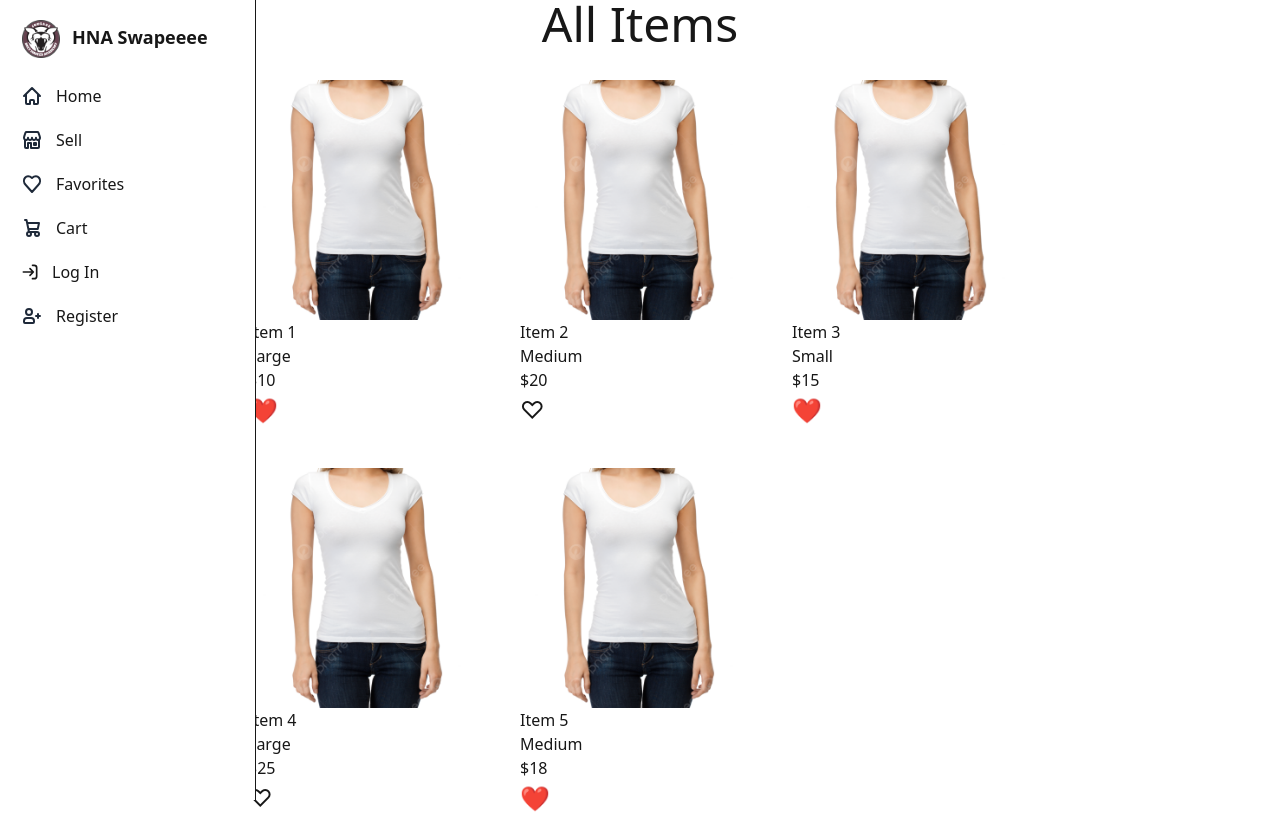
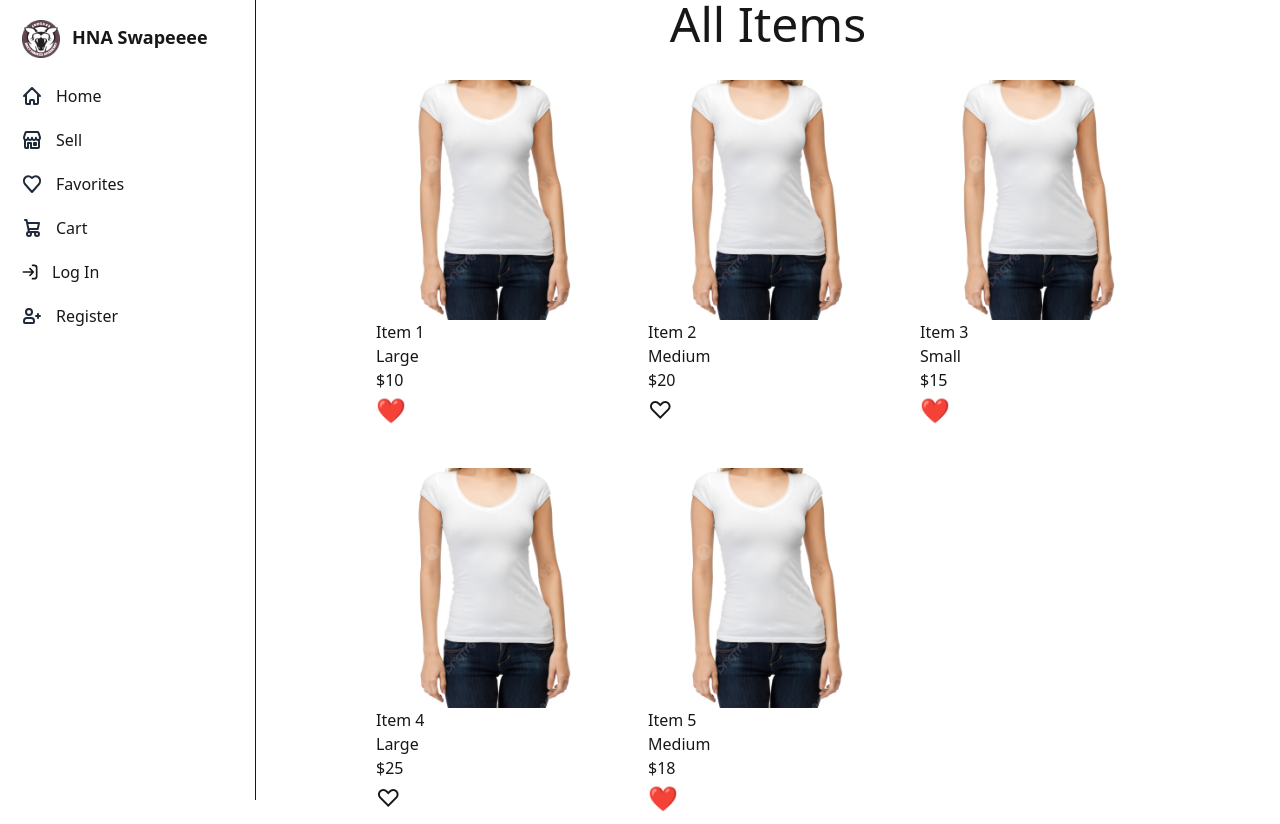
Before and after one commit to HolyNamesAcademy/Projects-II-25-26, a Next.js app in the folder frontend/: page /list in a window 1280 px wide. Built offline with nearby package versions, Linux system fonts and the light colour scheme.

Commit message:
Centered pages

```diff
--- a/frontend/src/app/favorites/page.tsx
+++ b/frontend/src/app/favorites/page.tsx
@@ -28,7 +28,7 @@
   return (
     <div>
       <NavMenu />
-      <main className="flex flex-col gap-[32px] row-start-2 items-center">
+      <main className="flex flex-col gap-[32px] row-start-2 items-center sm:ml-64">
         <h1 className="text-5xl align-middle text-center">
           Favorites
         </h1>
--- a/frontend/src/app/list/page.tsx
+++ b/frontend/src/app/list/page.tsx
@@ -28,7 +28,7 @@
   return (
     <div>
       <NavMenu />
-      <main className="flex flex-col gap-[32px] row-start-2 items-center">
+      <main className="flex flex-col gap-[32px] row-start-2 items-center sm:ml-64">
         <h1 className="text-5xl align-middle text-center">
           All Items
         </h1>
--- a/frontend/src/app/page.tsx
+++ b/frontend/src/app/page.tsx
@@ -6,7 +6,7 @@
   return (
     <div>
       <NavMenu />
-      <main className="flex flex-col gap-[32px] row-start-2 items-center h-screen align-middle justify-center">
+      <main className="flex flex-col gap-[32px] row-start-2 items-center h-screen align-middle justify-center sm:ml-64">
           <h1 className="text-5xl align-middle text-center">
             Welcome to HNA Swapeeee!
           </h1>
--- a/frontend/src/app/viewitem/page.tsx
+++ b/frontend/src/app/viewitem/page.tsx
@@ -15,7 +15,7 @@
   return (
     <>
       <NavMenu />
-      <section className="min-h-screen flex flex-col justify-between mx dark:hidden-4 py-8 bg-white md:py-16 dark:bg-gray-900 antialiased">
+      <section className="min-h-screen flex flex-col justify-between mx dark:hidden-4 py-8 bg-white md:py-16 dark:bg-gray-900 antialiased sm:ml-64">
       <div className="max-w-screen-xl px-4 mx-auto 2xl:px-0">
         <div className="lg:grid dark:hidden lg:grid-cols-2 lg:gap-8 xl:gap-16">
           <div className="shrink-0 max-w-md lg:max-w-lg mx-auto">
```
